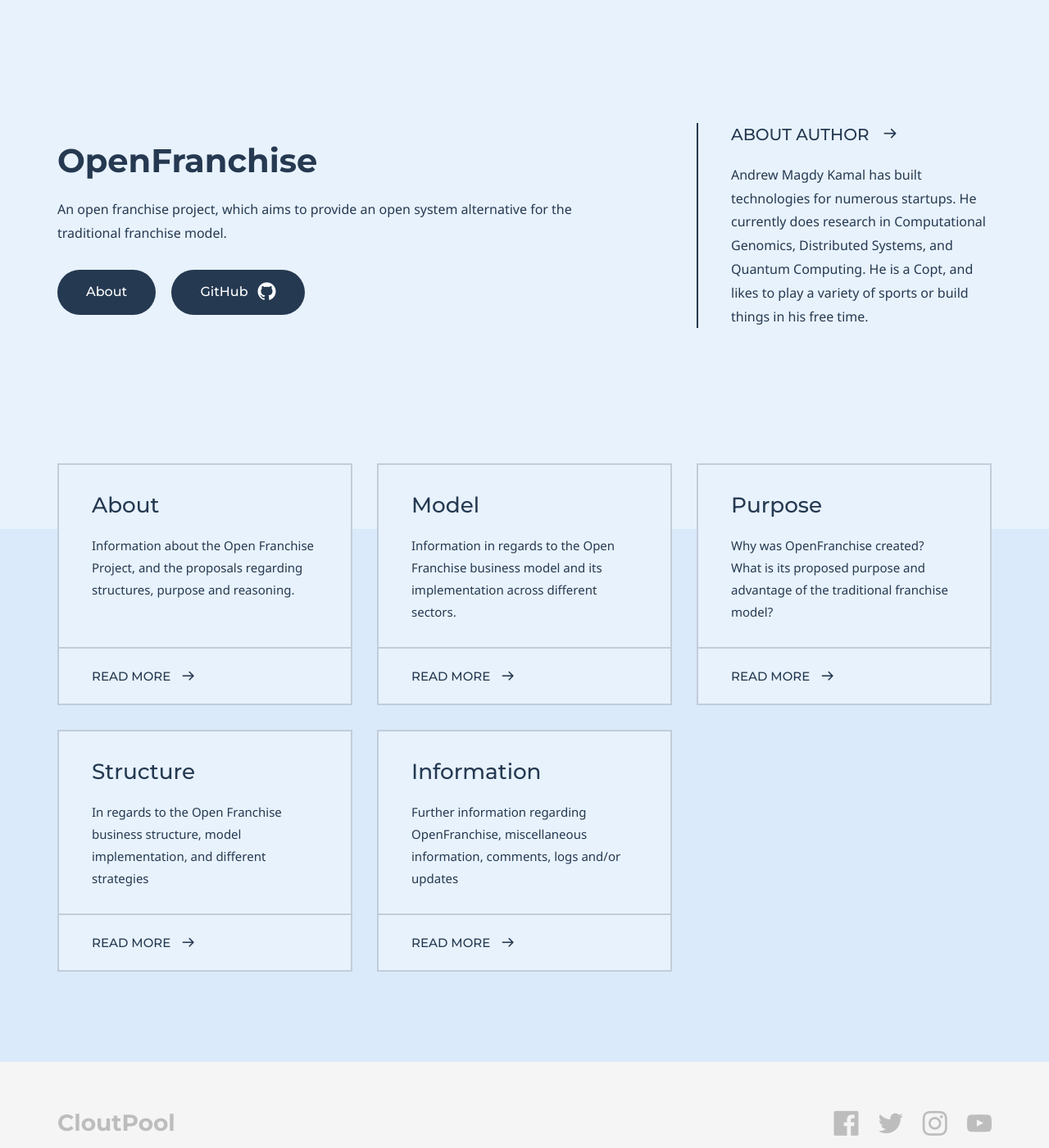
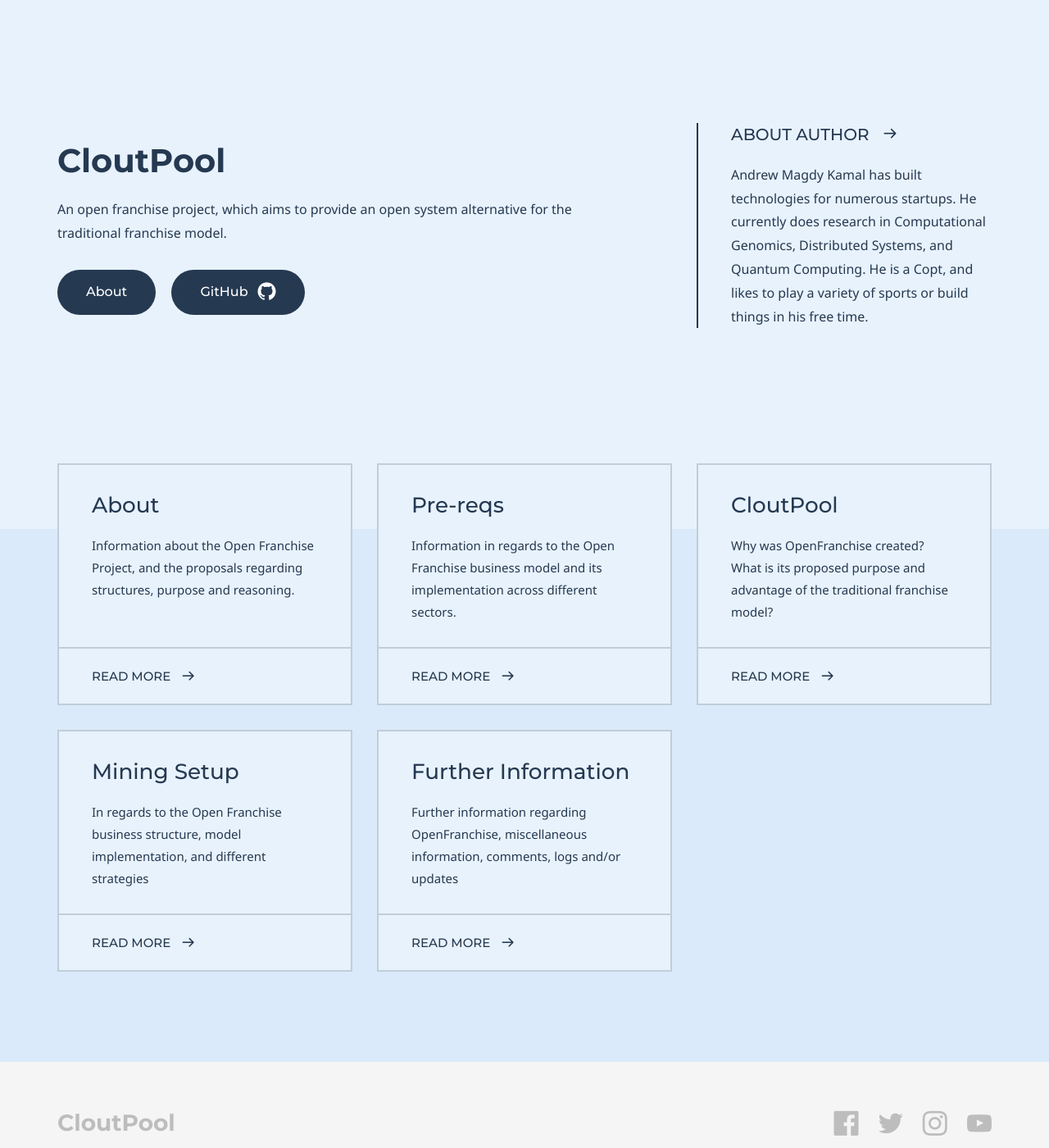
Before and after one commit to ChainTerra/BTCLT-Guide, a Jekyll site: the page built from index.md, in a window 1280 px wide and 1400 px high. Shown: the whole window at 82% size. Built offline with Jekyll 4.4.1, drawn with Linux system fonts in a browser that asks for light colours; some web fonts are replaced.

Commit message:
Update index.md

```diff
--- a/index.md
+++ b/index.md
@@ -4,15 +4,15 @@ layout: homepage
 keywords:
 
 # Hero section
-title: OpenFranchise
+title: CloutPool
 description: An open franchise project, which aims to provide an open system alternative for the traditional franchise model.
 buttons:
     - content: About
-      url: 'https://open-franchise.github.io/about/'
+      url: 'https://chainterra.github.io/BTCLT-Guide/about/'
       external_url: false
     - icon: github
       content: GitHub
-      url: 'https://github.com/Open-Franchise'
+      url: 'https://chainterra.github.io/BTCLT-Guide/'
       external_url: true
 
 # Author box
@@ -27,21 +27,21 @@ grid_navigation:
     - title: About
       excerpt: Information about the Open Franchise Project, and the proposals regarding structures, purpose and reasoning.
       cta: Read more
-      url: 'https://open-franchise.github.io/about/'
-    - title: Model
+      url: 'https://chainterra.github.io/BTCLT-Guide/about/'
+    - title: Pre-reqs
       excerpt: Information in regards to the Open Franchise business model and its implementation across different sectors.
       cta: Read more
-      url: 'https://open-franchise.github.io/model/'
-    - title: Purpose
+      url: 'https://chainterra.github.io/BTCLT-Guide/prereqs/'
+    - title: CloutPool
       excerpt: Why was OpenFranchise created? What is its proposed purpose and advantage of the traditional franchise model?
       cta: Read more
-      url: 'https://open-franchise.github.io/purpose'
-    - title: Structure
+      url: 'https://chainterra.github.io/BTCLT-Guide/cloutpool/'
+    - title: Mining Setup
       excerpt: In regards to the Open Franchise business structure, model implementation, and different strategies
       cta: Read more
-      url: 'https://open-franchise.github.io/structure/'
-    - title: Information
+      url: 'https://chainterra.github.io/BTCLT-Guide/mining-setup/'
+    - title: Further Information
       excerpt: Further information regarding OpenFranchise, miscellaneous information, comments, logs and/or updates
       cta: Read more
-      url: 'https://open-franchise.github.io/information/'
+      url: 'https://chainterra.github.io/BTCLT-Guide/information/'
 ---
```
